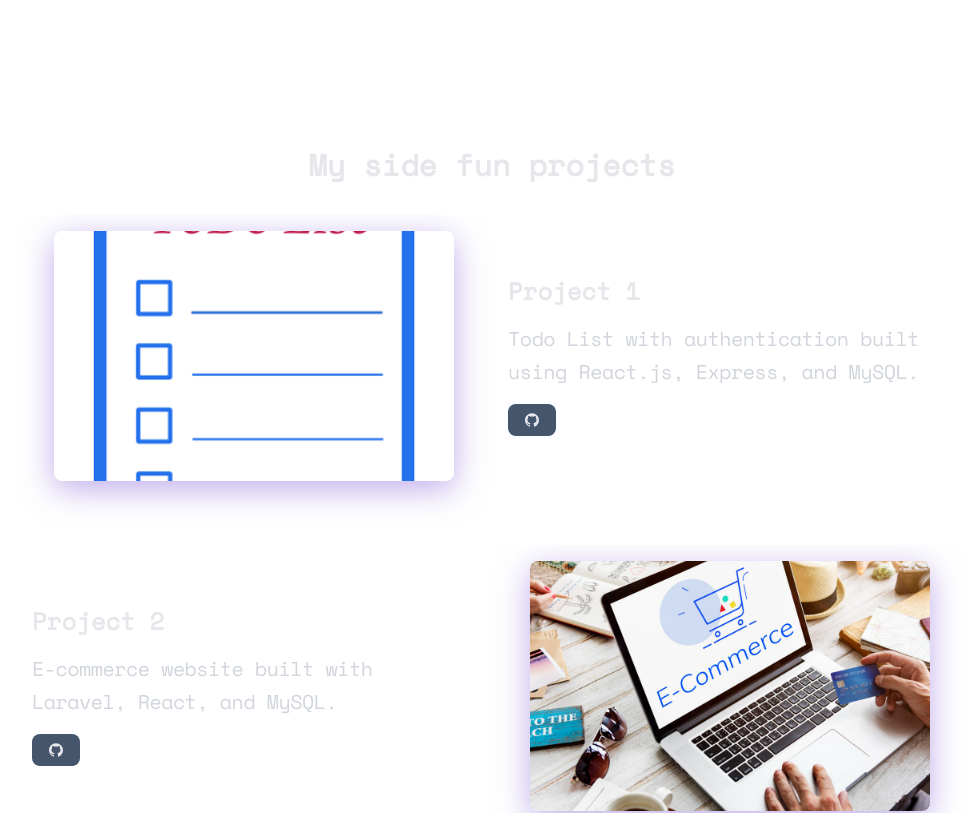
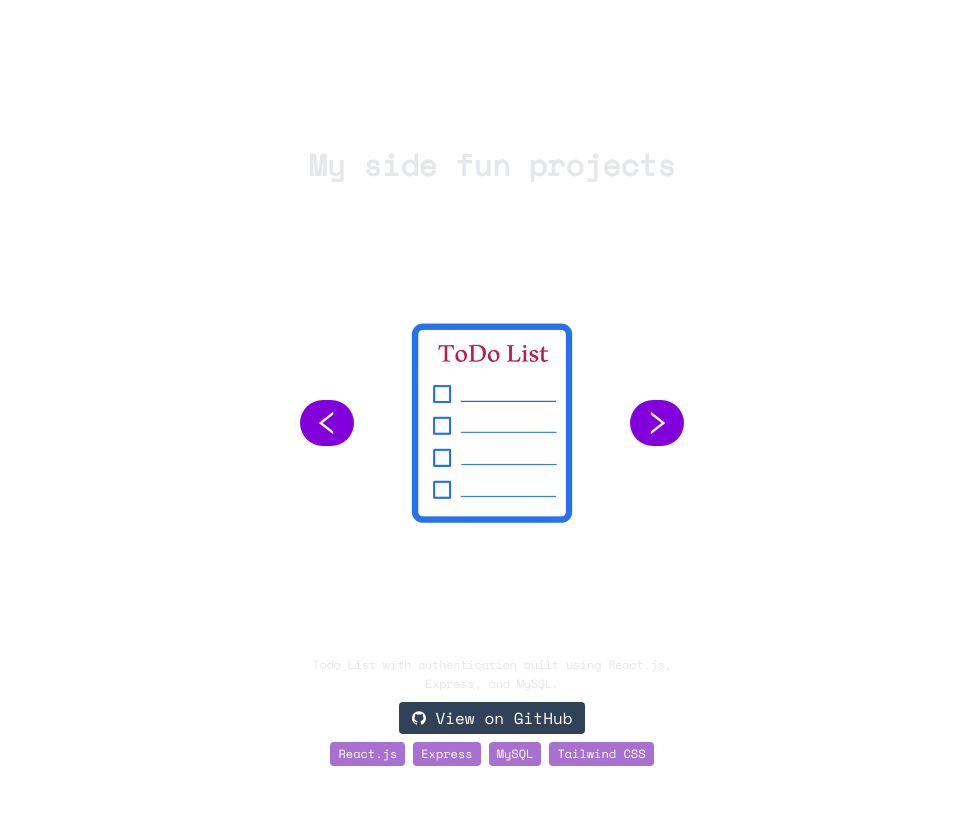
Before and after one commit to Randriantahina/Portfolio_2025, a Next.js app: page / in a window 1280 px wide. Shown: the part 1140-1953 px from the top of the page, without its empty margins (148-1126 px from the left). Built offline with nearby package versions, Linux system fonts and the light colour scheme.

Commit message:
fix(project):fix project

```diff
--- a/app/components/Hero.tsx
+++ b/app/components/Hero.tsx
@@ -5,6 +5,7 @@ import { DiJavascript1, DiNodejsSmall, DiReact } from 'react-icons/di';
 import { TbBrandTypescript } from 'react-icons/tb';
 import { FaPhp } from 'react-icons/fa6';
 import { motion } from 'framer-motion';
+import { FiDownload } from 'react-icons/fi';
 
 const Hero = () => {
   return (
@@ -65,9 +66,10 @@ const Hero = () => {
               whileHover={{ scale: 1.1 }}
               href="/CV.pdf"
               download
-              className="ml-4 px-4 py-2 rounded bg-purple-500 text-white text-base md:text-lg font-semibold shadow hover:bg-purple-600 transition-colors duration-200"
+              className="ml-4 px-4 py-2 rounded bg-purple-500 text-white text-base md:text-lg font-semibold shadow hover:bg-purple-600 transition-colors duration-200 flex items-center gap-2"
               aria-label="Download CV"
             >
+              <FiDownload size={20} />
               Download CV
             </motion.a>
           </motion.div>
--- a/app/components/Project.tsx
+++ b/app/components/Project.tsx
@@ -1,88 +1,146 @@
-import React from 'react';
-import Image from 'next/image';
-import { AiOutlineGithub } from 'react-icons/ai';
+'use client';
+import React, { useState } from 'react';
+import { AiOutlineGithub, AiOutlineLeft, AiOutlineRight } from 'react-icons/ai';
+import TitleCard from './ui/TitleCard';
 import Reveal from './Reveal';
 
 const projects = [
   {
     img: '/TODO-List.png',
-    title: 'Project 1',
+    title: 'todo project',
     description:
       'Todo List with authentication built using React.js, Express, and MySQL.',
+    technos: ['React.js', 'Express', 'MySQL', 'Tailwind CSS'],
     links: {
       github: 'https://github.com/Randriantahina/react-express.git',
     },
   },
   {
     img: '/e.jpg',
-    title: 'Project 2',
+    title: 'e-commmerce project',
     description: 'E-commerce website built with Laravel, React, and MySQL.',
+    technos: ['Laravel', 'React', 'MySQL', 'Tailwind CSS'],
     links: {
       github: 'https://github.com/Randriantahina/laravel-e-commerce.git',
     },
   },
   {
     img: '/stocks.jpg',
-    title: 'Project 3',
-    description: 'A fullstack project developed with Next.js.',
+    title: 'inventory management project',
+    description: 'Inventory management project developed with Next.js.',
+    technos: ['Next.js', 'TypeScript', 'Tailwind CSS', 'Prisma', 'MySQL'],
     links: {
       github: 'https://github.com/Randriantahina/next-js-gestion_de_stock.git',
     },
   },
   {
     img: '/portfolio.png',
-    title: 'Project 4',
+    title: 'Portfolio website',
     description: 'My personal portfolio website.',
+    technos: ['Next.js', 'Tailwind CSS'],
     links: {
       github: 'https://github.com/Randriantahina/Portfolio_2025.git',
+    },
+  },
+  {
+    img: '/i.png',
+    title: 'intelligent website project',
+    description: 'Intelligent website.',
+    technos: ['Next.js', 'Firebase', 'Gemini API', 'Tailwind CSS'],
+    links: {
+      github: 'https://github.com/Randriantahina/task-app.git',
     },
   },
 ];
 
 const Project = () => {
+  const [currentIndex, setCurrentIndex] = useState(0);
+  const currentProject = projects[currentIndex];
+
+  const nextProject = () => {
+    setCurrentIndex((prev) => (prev + 1) % projects.length);
+  };
+
+  const prevProject = () => {
+    setCurrentIndex((prev) => (prev - 1 + projects.length) % projects.length);
+  };
+
   return (
     <div className="max-w-[1000px] mx-auto p-6 md:my-20" id="portfolio">
-      <h2 className="text-3xl font-bold text-gray-200 mb-8 text-center">
+      <div className="w-full flex flex-col items-center text-center">
+        <Reveal>
+          <h2 className="text-3xl font-bold text-gray-200 mb-10">
             My side fun projects
           </h2>
-      {projects.map((project, index) => (
-        <Reveal key={index}>
+        </Reveal>
+
+        <Reveal>
           <div
-            className={`flex flex-col md:flex-row ${
-              index % 2 !== 0 ? 'md:flex-row-reverse' : ''
-            } mb-12`}
+            className="relative flex flex-col justify-center items-center mb-8 w-[400px] mx-auto"
+            style={{ minHeight: 400 }}
           >
-            <div className="w-full md:w-1/2 p-4 flex items-center justify-center">
-              <div className="relative w-full h-[200px] md:w-[400px] md:h-[250px]">
-                <Image
-                  src={project.img}
-                  alt={project.title}
-                  fill
-                  className="object-cover rounded-lg shadow-lg"
-                  style={{
-                    boxShadow: '0 8px 32px 0 rgba(128, 90, 213, 0.5)', // purple shadow
-                  }}
-                  sizes="(max-width: 768px) 100vw, 400px"
+            {/* Previous Button */}
+            <button
+              onClick={prevProject}
+              className="absolute left-2 top-1/2 -translate-y-1/2 px-3 py-2 bg-purple-700 text-white rounded-full hover:bg-purple-600 transition flex items-center z-10"
+              aria-label="Previous project"
+            >
+              <AiOutlineLeft className="text-3xl" />
+            </button>
+
+            {/* Card */}
+            <TitleCard
+              imageSrc={currentProject.img}
+              altText={currentProject.title}
+              captionText={currentProject.title}
+              containerHeight="auto"
+              containerWidth="auto"
+              imageHeight="200px"
+              imageWidth="200px"
+              rotateAmplitude={12}
+              scaleOnHover={1.1}
+              showMobileWarning={false}
+              showTooltip={true}
+              displayOverlayContent={false}
             />
+
+            {/* Next Button */}
+            <button
+              onClick={nextProject}
+              className="absolute right-2 top-1/2 -translate-y-1/2 px-3 py-2 bg-purple-700 text-white rounded-full hover:bg-purple-600 transition flex items-center z-10"
+              aria-label="Next project"
+            >
+              <AiOutlineRight className="text-3xl" />
+            </button>
           </div>
-            </div>
-            <div className="w-full md:w-1/2 p-4 flex flex-col justify-center">
-              <h3 className="text-2xl font-semibold text-gray-200 mb-4">
-                {project.title}
-              </h3>
-              <p className="text-gray-300 mb-4">{project.description}</p>
-              <div className="flex space-x-4">
+
+          {/* Contenu sous l’image */}
+          <div className="w-full max-w-[400px] mt-4 text-white px-4 sm:px-0">
+            <p className="text-xs text-gray-200 text-center">
+              {currentProject.description}
+            </p>
             <a
-                  href={project.links.github}
-                  className="px-4 py-2 bg-slate-600 text-gray-200 rounded-lg hover:bg-slate-700 transition duration-300"
+              href={currentProject.links.github}
+              target="_blank"
+              rel="noopener noreferrer"
+              className="inline-flex items-center px-3 py-1 bg-slate-700 rounded hover:bg-slate-600 transition mx-auto mt-2"
             >
-                  <AiOutlineGithub />
+              <AiOutlineGithub className="mr-2" />
+              View on GitHub
             </a>
-              </div>
+            <div className="flex flex-wrap justify-center gap-2 mt-2">
+              {currentProject.technos.map((tech, idx) => (
+                <span
+                  key={idx}
+                  className="bg-purple-800/60 text-xs text-white px-2 py-1 rounded"
+                >
+                  {tech}
+                </span>
+              ))}
             </div>
           </div>
         </Reveal>
-      ))}
+      </div>
     </div>
   );
 };
--- /dev/null
+++ b/app/components/ui/TitleCard.tsx
@@ -0,0 +1,151 @@
+import type { SpringOptions } from 'framer-motion';
+import { useRef, useState } from 'react';
+import { motion, useMotionValue, useSpring } from 'framer-motion';
+
+interface TiltedCardProps {
+  imageSrc: React.ComponentProps<'img'>['src'];
+  altText?: string;
+  captionText?: string;
+  containerHeight?: React.CSSProperties['height'];
+  containerWidth?: React.CSSProperties['width'];
+  imageHeight?: React.CSSProperties['height'];
+  imageWidth?: React.CSSProperties['width'];
+  scaleOnHover?: number;
+  rotateAmplitude?: number;
+  showMobileWarning?: boolean;
+  showTooltip?: boolean;
+  overlayContent?: React.ReactNode;
+  displayOverlayContent?: boolean;
+}
+
+const springValues: SpringOptions = {
+  damping: 30,
+  stiffness: 100,
+  mass: 2,
+};
+
+export default function TitleCard({
+  imageSrc,
+  altText = 'Tilted card image',
+  captionText = '',
+  containerHeight = '300px',
+  containerWidth = '100%',
+  imageHeight = '300px',
+  imageWidth = '300px',
+  scaleOnHover = 1.1,
+  rotateAmplitude = 14,
+  showMobileWarning = true,
+  showTooltip = true,
+  overlayContent = null,
+  displayOverlayContent = false,
+}: TiltedCardProps) {
+  const ref = useRef<HTMLElement>(null);
+  const x = useMotionValue(0);
+  const y = useMotionValue(0);
+  const rotateX = useSpring(useMotionValue(0), springValues);
+  const rotateY = useSpring(useMotionValue(0), springValues);
+  const scale = useSpring(1, springValues);
+  const opacity = useSpring(0);
+  const rotateFigcaption = useSpring(0, {
+    stiffness: 350,
+    damping: 30,
+    mass: 1,
+  });
+
+  const [lastY, setLastY] = useState(0);
+
+  function handleMouse(e: React.MouseEvent<HTMLElement>) {
+    if (!ref.current) return;
+
+    const rect = ref.current.getBoundingClientRect();
+    const offsetX = e.clientX - rect.left - rect.width / 2;
+    const offsetY = e.clientY - rect.top - rect.height / 2;
+
+    const rotationX = (offsetY / (rect.height / 2)) * -rotateAmplitude;
+    const rotationY = (offsetX / (rect.width / 2)) * rotateAmplitude;
+
+    rotateX.set(rotationX);
+    rotateY.set(rotationY);
+
+    x.set(e.clientX - rect.left);
+    y.set(e.clientY - rect.top);
+
+    const velocityY = offsetY - lastY;
+    rotateFigcaption.set(-velocityY * 0.6);
+    setLastY(offsetY);
+  }
+
+  function handleMouseEnter() {
+    scale.set(scaleOnHover);
+    opacity.set(1);
+  }
+
+  function handleMouseLeave() {
+    opacity.set(0);
+    scale.set(1);
+    rotateX.set(0);
+    rotateY.set(0);
+    rotateFigcaption.set(0);
+  }
+
+  return (
+    <figure
+      ref={ref}
+      className="relative w-full h-full [perspective:800px] flex flex-col items-center justify-center"
+      style={{
+        height: containerHeight,
+        width: containerWidth,
+      }}
+      onMouseMove={handleMouse}
+      onMouseEnter={handleMouseEnter}
+      onMouseLeave={handleMouseLeave}
+    >
+      {showMobileWarning && (
+        <div className="absolute top-4 text-center text-sm block sm:hidden">
+          This effect is not optimized for mobile. Check on desktop.
+        </div>
+      )}
+
+      <motion.div
+        className="relative [transform-style:preserve-3d]"
+        style={{
+          width: imageWidth,
+          height: imageHeight,
+          rotateX,
+          rotateY,
+          scale,
+        }}
+      >
+        <motion.img
+          src={imageSrc}
+          alt={altText}
+          className="absolute top-0 left-0 object-cover rounded-[15px] will-change-transform [transform:translateZ(0)]"
+          style={{
+            width: imageWidth,
+            height: imageHeight,
+          }}
+        />
+
+        {displayOverlayContent && overlayContent && (
+          <motion.div className="absolute top-0 left-0 z-[2] will-change-transform [transform:translateZ(30px)]">
+            {overlayContent}
+          </motion.div>
+        )}
+      </motion.div>
+
+      {showTooltip && (
+        <motion.figcaption
+          className="pointer-events-none absolute left-0 top-0 rounded-[4px] bg-white px-[10px] py-[4px] text-[10px] text-[#2d2d2d] opacity-0 z-[3] hidden sm:block"
+          style={{
+            x,
+            y,
+            opacity,
+            rotate: rotateFigcaption,
+          }}
+        >
+          {captionText}
+        </motion.figcaption>
+      )}
+    </figure>
+  );
+}
```
Also changed, not shown: public/i.png (added). Lines whose indentation alone changed are shown as unchanged.
